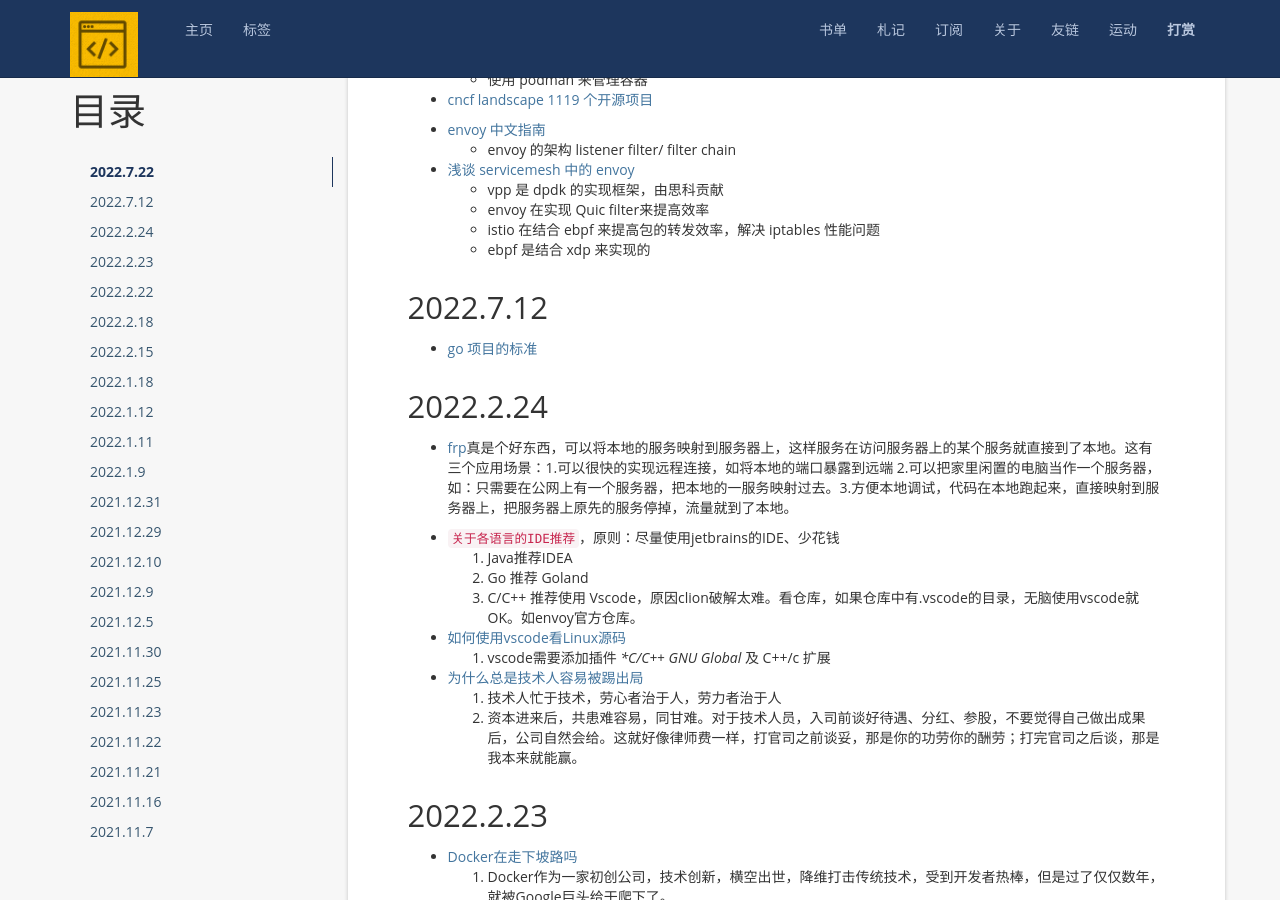
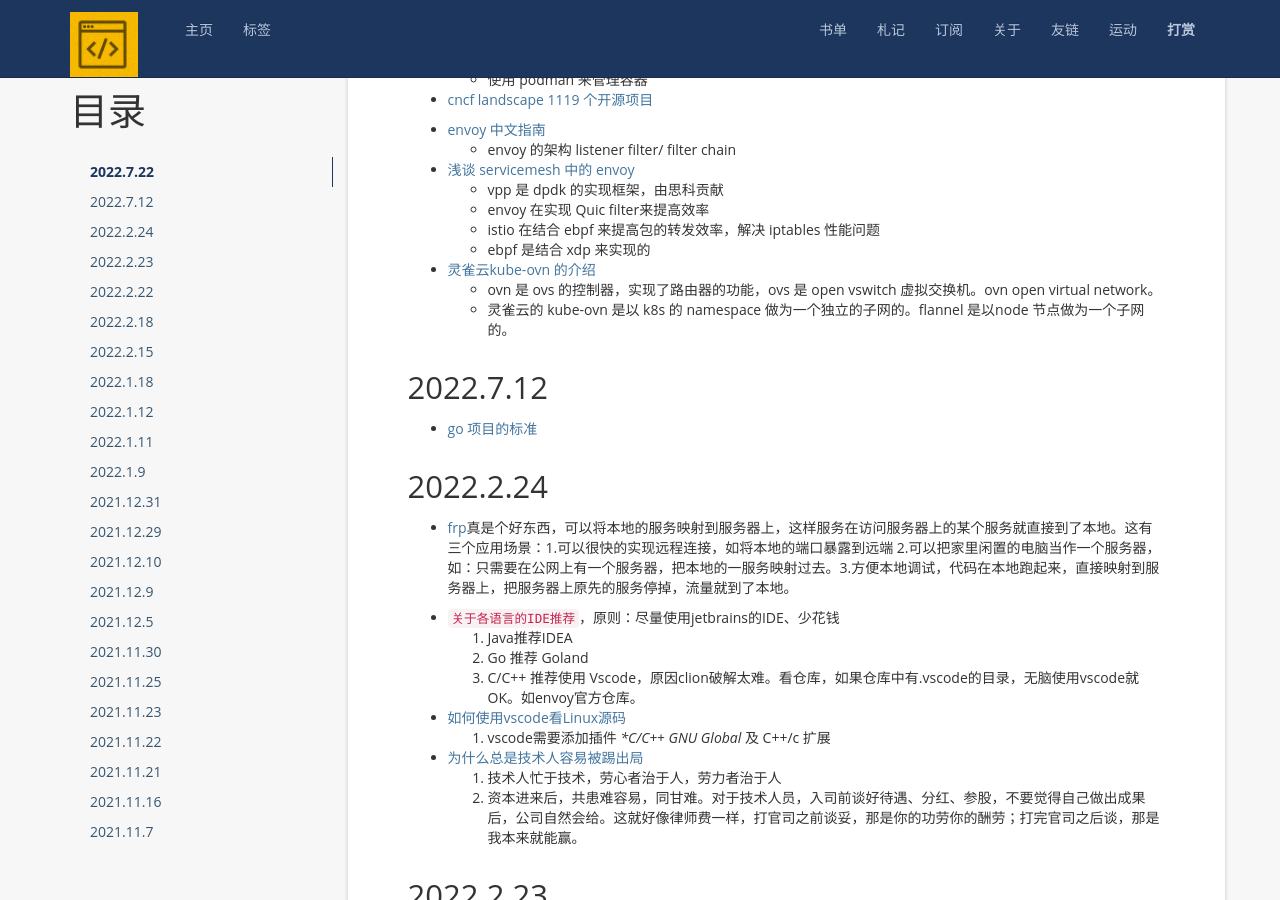
Before and after one commit to zackzhangkai/zackzhangkai.github.io, a Jekyll site: the page built from note.md, in a window 1280 px wide and 900 px high, scrolled down 505 px. Built offline with Jekyll 4.4.1, drawn with Linux system fonts in a browser that asks for light colours; nearby versions of some CDN libraries; a script that is not in the unit is left out; comment, search, counter and statistics services are not loaded.

Commit message:
Update note.md

```diff
--- a/note.md
+++ b/note.md
@@ -27,6 +27,10 @@ permalink: /note/
   - envoy 在实现 Quic filter来提高效率
   - istio 在结合 ebpf 来提高包的转发效率，解决 iptables 性能问题
   - ebpf 是结合 xdp 来实现的
+
++ [灵雀云kube-ovn 的介绍](https://mp.weixin.qq.com/s?__biz=MzUxODU1NzY1NQ==&mid=2247484708&idx=1&sn=cac14fdd6b0fe2a40f5676a6f07b2352&source=41#wechat_redirect)
+  - ovn 是 ovs 的控制器，实现了路由器的功能，ovs 是 open vswitch 虚拟交换机。ovn open virtual network。
+  - 灵雀云的 kube-ovn 是以 k8s 的 namespace 做为一个独立的子网的。flannel 是以node 节点做为一个子网的。
 
 2022.7.12
 -----------
```
